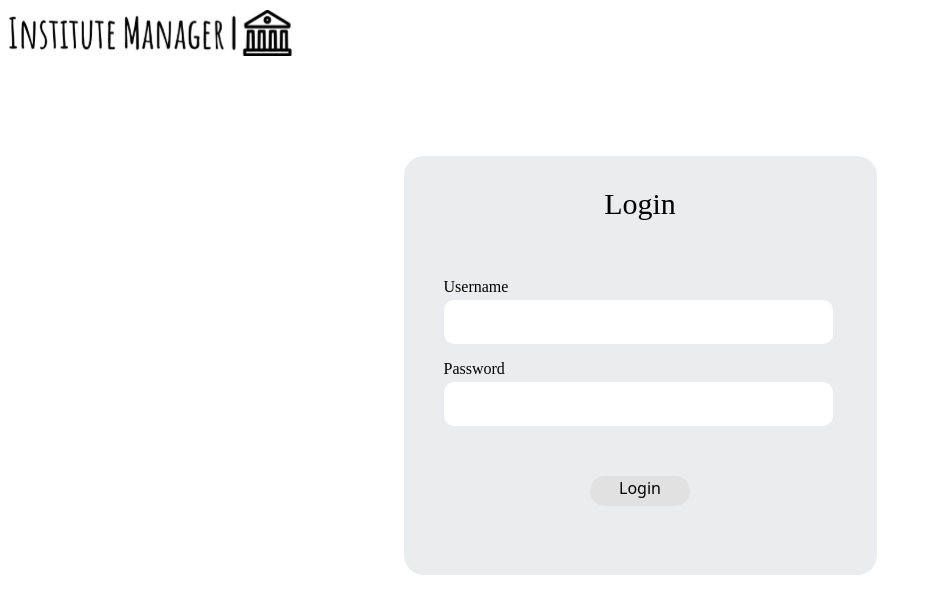
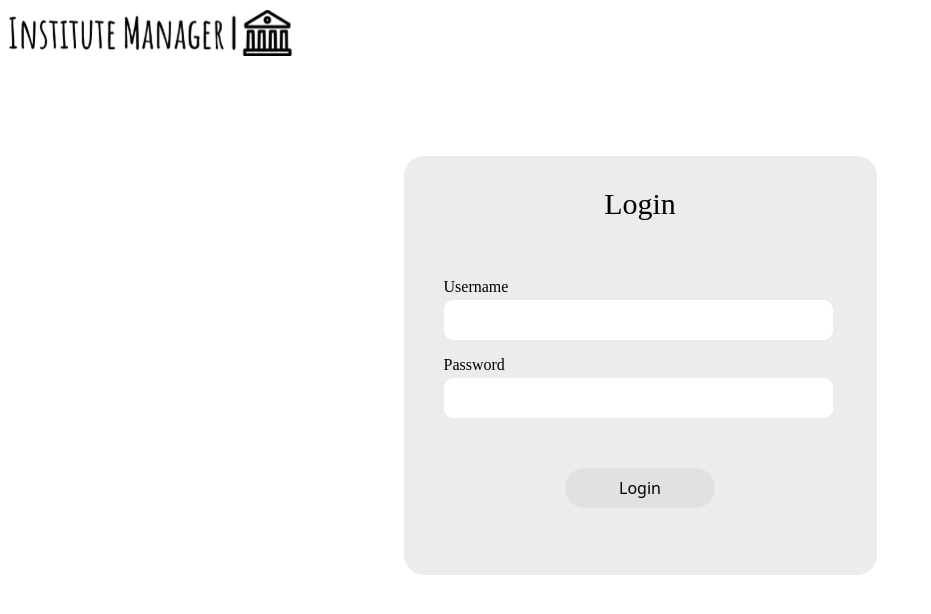
Before and after one commit to UditNandy/Institute-Manager-UI, an Angular app: page / in a window 1280 px wide. Shown: the top 614 px of the page, without its empty margins (0-931 px from the left). Built offline with nearby package versions, Linux system fonts and the light colour scheme; a web font is replaced by a local one.

Commit message:
admin login method created in singin component

```diff
--- a/src/app/home/components/sign-in/sign-in.component.html
+++ b/src/app/home/components/sign-in/sign-in.component.html
@@ -2,21 +2,37 @@
   <div class="flex justify-center">
     <div class="font-hindMadurai text-3xl mt-[30px]">Login</div>
   </div>
+  <form [formGroup]="loginForm">
     <div class="mx-10 mt-[52px]">
       <div class="flex flex-col gap-y-3">
         <div>
           <span class="font-hindMadurai text-base"> Username </span>
-        <div class="mt-[1px] bg-white w-[99%] h-[44px] rounded-[10px]"></div>
+          <div class="mt-[1px] bg-white w-[99%] h-[40px] rounded-[10px]">
+            <input
+              class="h-full w-full rounded-[10px] outline-none px-4"
+              [formControlName]="'username'"
+            />
+          </div>
         </div>
         <div>
           <span class="font-hindMadurai text-base"> Password </span>
-        <div class="mt-[1px] bg-white w-[99%] h-[44px] rounded-[10px]"></div>
+          <div class="mt-[1px] bg-white w-[99%] h-[40px] rounded-[10px]">
+            <input
+              type="password"
+              class="h-full w-full rounded-[10px] outline-none px-4"
+              [formControlName]="'password'"
+            />
+          </div>
         </div>
       </div>
       <div class="mt-[50px] flex justify-center">
-      <div class="h-[30px] w-[100px] rounded-[30px] bg-[#E1E1E1] text-center">
-        Login
+        <button
+          class="h-[40px] w-[150px] rounded-[30px] bg-[#E1E1E1] flex justify-center items-center"
+          (click)="submitLogin()"
+        >
+          <span>Login</span>
+        </button>
       </div>
     </div>
+  </form>
 </div>
-</div>
--- a/src/app/home/components/sign-in/sign-in.component.ts
+++ b/src/app/home/components/sign-in/sign-in.component.ts
@@ -1,10 +1,33 @@
 import { Component } from '@angular/core';
+import {
+  FormGroup,
+  UntypedFormControl,
+  UntypedFormGroup,
+  Validators,
+} from '@angular/forms';
 
 @Component({
   selector: 'app-sign-in',
   templateUrl: './sign-in.component.html',
-  styleUrls: ['./sign-in.component.css']
+  styleUrls: ['./sign-in.component.css'],
 })
 export class SignInComponent {
+  protected loginForm = new FormGroup({});
 
+  ngOnInit() {
+    this.loginForm = this.buildLoginForm();
+  }
+
+  buildLoginForm = (): FormGroup => {
+    return new UntypedFormGroup({
+      username: new UntypedFormControl('', {
+        validators: [Validators.required],
+      }),
+      password: new UntypedFormControl('', {
+        validators: [Validators.required],
+      }),
+    });
+  };
+
+  submitLogin = () => {};
 }
--- /dev/null
+++ b/src/app/home/service/home-service.service.ts
@@ -0,0 +1,14 @@
+import { Injectable } from '@angular/core';
+import { HttpClient } from '@angular/common/http';
+import { ADMIN_LOGIN } from 'src/utils/constants';
+
+@Injectable({
+  providedIn: 'root',
+})
+export class HomeServiceService {
+  constructor(private httpClient: HttpClient) {}
+
+  adminLogin = (payload: any) => {
+    return this.httpClient.post<any>(ADMIN_LOGIN, payload);
+  };
+}
--- /dev/null
+++ b/src/utils/constants.ts
@@ -0,0 +1 @@
+export const ADMIN_LOGIN = 'v1/admin/login';
```
Also changed, not shown: src/app/home/home.module.ts (+5 -11 lines), 1 other file (tests, documents, lock files or other folders). Lines whose indentation alone changed are shown as unchanged.
